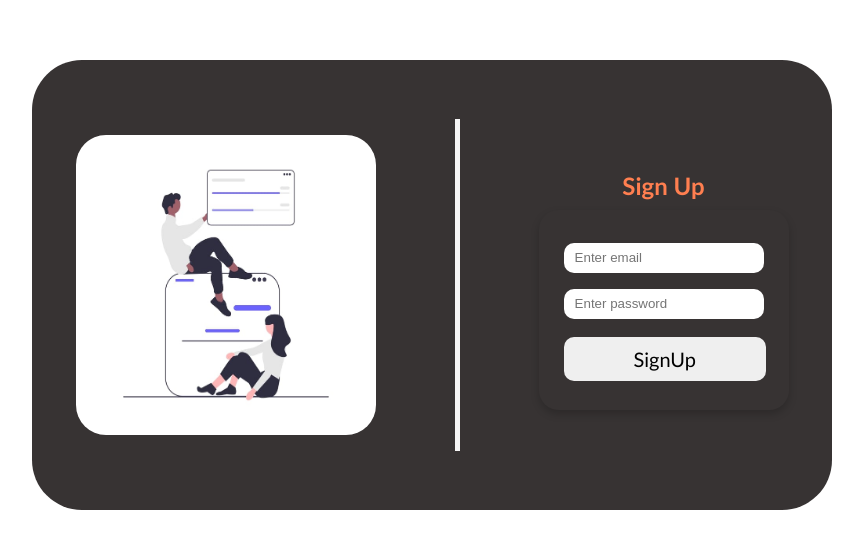
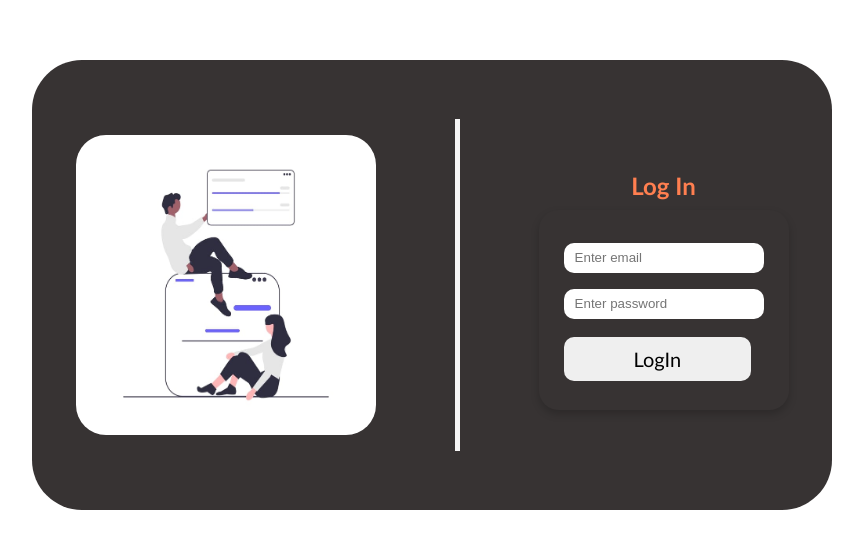
Before and after one commit to Vijayeswar-Yalamanchili/SignUp, a plain HTML site: page index.html in a window 1280 px wide. Shown: the part 115-664 px from the top of the page, without its empty margins (208-1071 px from the left). Drawn offline with Linux system fonts and the light colour scheme.

Commit message:
Add files via upload

```diff
--- a/index.html
+++ b/index.html
@@ -6,17 +6,18 @@
     <meta name="viewport" content="width=device-width, initial-scale=1.0">
     <title>SignUp/LogIn</title>
     <link rel="stylesheet" href="Styles.css">
+    <link rel="icon" type="image/x-icon" href="YVJ.ico">
 </head>
 <body>
     <div class="container">
         <div class="signup-login">
             <img src="image_signup.jpg" alt="image"><hr class="separation">
             <div class="header">
-                <h2  class="signup-title" style="text-align: center;">Sign Up</h2>
+                <h2  class="signup-title" style="text-align: center;">Log In</h2>
                 <div class="card">
                     <input type=" text" id="email" placeholder="   Enter email" style="width:200px; height:30px"><br>
                     <input type=" password" id="password" placeholder="   Enter password" style="width:200px; height:30px"><br>
-                    <button type="button" id="button" onClick="validation()" >SignUp</button>
+                    <button type="button" id="button" onClick="validation()" >LogIn</button>
                 </div>
             </div>
         </div>
```
Also changed, not shown: YVJ.ico (added).
